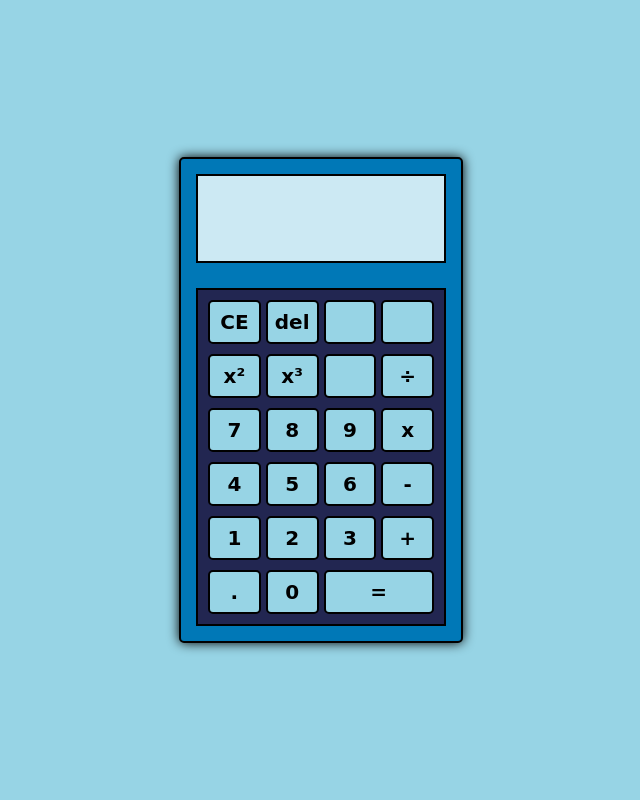
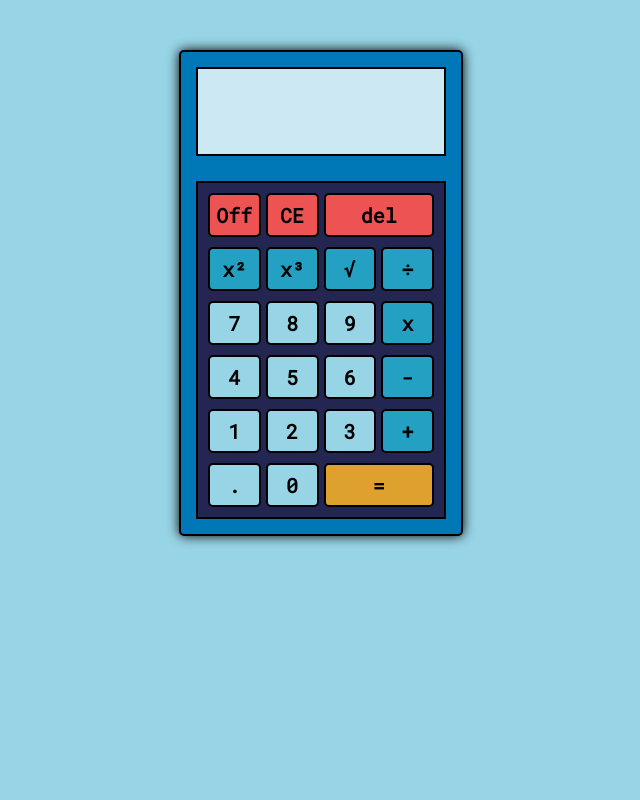
Before and after one commit to Salsasss/calculadora, a PHP site: page / in a window 1280 px wide. Shown: the whole page, without its empty margins (319-959 px from the left). Run offline with PHP 8.4, Linux system fonts and the light colour scheme.

Commit message:
Aplicacion terminada, version 1.0

```diff
--- a/index.html
+++ b/index.html
@@ -8,7 +8,8 @@
     <title>Calculadora</title>
     <link rel="stylesheet" href="styles.css">
     <link rel="preconnect" href="https://fonts.googleapis.com">
-    <link rel="preconnect" href="https://fonts.googleapis.com">
+    <link rel="preconnect" href="https://fonts.gstatic.com" crossorigin>
+    <link href="https://fonts.googleapis.com/css2?family=Roboto+Mono&display=swap" rel="stylesheet">
 </head>
 
 <body>
@@ -19,29 +20,28 @@
                 <p class="resultado"></p>
             </div>
             <div class="botones">
-                <a class="boton" id="ce">CE</a>
-                <a class="boton" id="del">del</a>
-                <a class="boton" id="a"></a>
-                <a class="boton" id="a"></a>
-                <a class="boton" id="cuadrado">x²</a>
-                <a class="boton" id="cubo">x³</a>
-                <a class="boton" id="a"></a>
-                <a class="boton" id="divi">÷</a>
+                <a class="boton rojo" id="ce">Off</a>
+                <a class="boton rojo" id="ce">CE</a>
+                <a class="boton rojo del" id="del">del</a>
+                <a class="boton oscuro " id="cuadrado">x²</a>
+                <a class="boton oscuro" id="cubo">x³</a>
+                <a class="boton oscuro" id="raiz">√</a>
+                <a class="boton oscuro" id="divi">÷</a>
                 <a class="boton" id="a">7</a>
                 <a class="boton" id="a">8</a>
                 <a class="boton" id="a">9</a>
-                <a class="boton" id="multi">x</a>
+                <a class="boton oscuro" id="multi">x</a>
                 <a class="boton" id="a">4</a>
                 <a class="boton" id="a">5</a>
                 <a class="boton" id="a">6</a>
-                <a class="boton" id="resta">-</a>
+                <a class="boton oscuro" id="resta">-</a>
                 <a class="boton" id="a">1</a>
                 <a class="boton" id="a">2</a>
                 <a class="boton" id="a">3</a>
-                <a class="boton" id="suma">+</a>
+                <a class="boton oscuro" id="suma">+</a>
                 <a class="boton" id="a">.</a>
                 <a class="boton" id="a">0</a>
-                <a class="boton res" id="igual">=</a>
+                <a class="boton naranja res" id="igual">=</a>
             </div>
         </div>
     </div>
--- a/styles.css
+++ b/styles.css
@@ -6,7 +6,7 @@ html {
 
 body {
     background-color: #97d4e5;
-    font-family: 'Bebas Neue', cursive;
+    font-family: 'Roboto Mono', monospace;
     font-size: 1.6rem;
     line-height: 2;
     margin: 0;
@@ -22,15 +22,14 @@ p {
 
 .contenedor {
     width: 100%;
-    height: 100vh;
     display: flex;
-    align-items: center;
     justify-content: center;
 }
 
 .calculadora {
     background-color: #0078b7;
     width: 25rem;
+    margin-top: 5rem;
     padding: 1.5rem;
     font-weight: bold;
     border: 2px solid black;
@@ -86,11 +85,39 @@ p {
 }
 
 .boton:hover {
-    background-color: #3bc4ea;
+    background-color: #6fc9df;
     transform: scale(1.05);
     cursor: pointer;
+}
+
+.rojo {
+    background-color: rgb(237, 83, 83);
+}
+
+.rojo:hover {
+    background-color: rgb(226, 58, 58);
+}
+
+.oscuro {
+    background-color: #24a0c2;
+}
+
+.oscuro:hover {
+    background-color: #1a8fb0;
+}
+
+.del {
+    grid-column: 3/5;
 }
 
 .res {
     grid-column: -3/-1;
 }
+
+.naranja {
+    background-color: rgb(223, 161, 45);
+}
+
+.naranja:hover {
+    background-color: #d08700;
+}
```
Also changed, not shown: js.js (+45 -11 lines).
